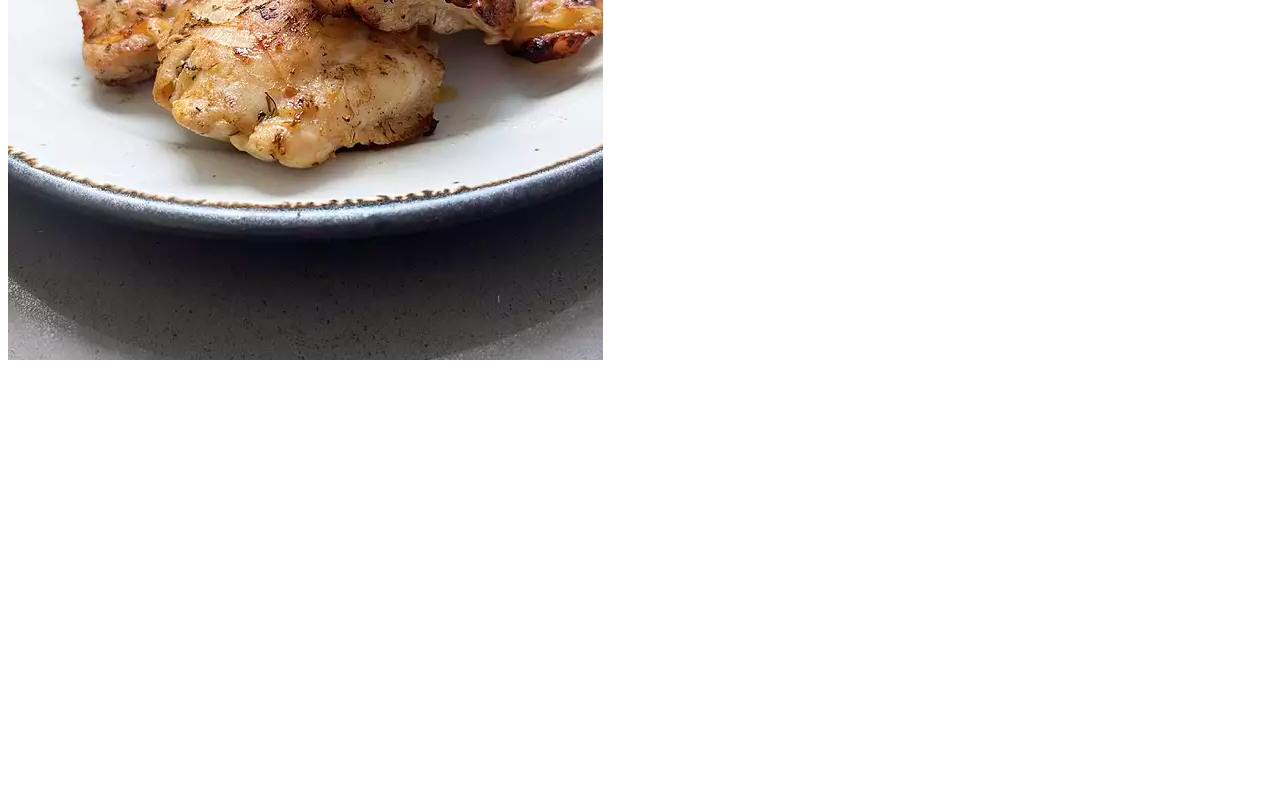
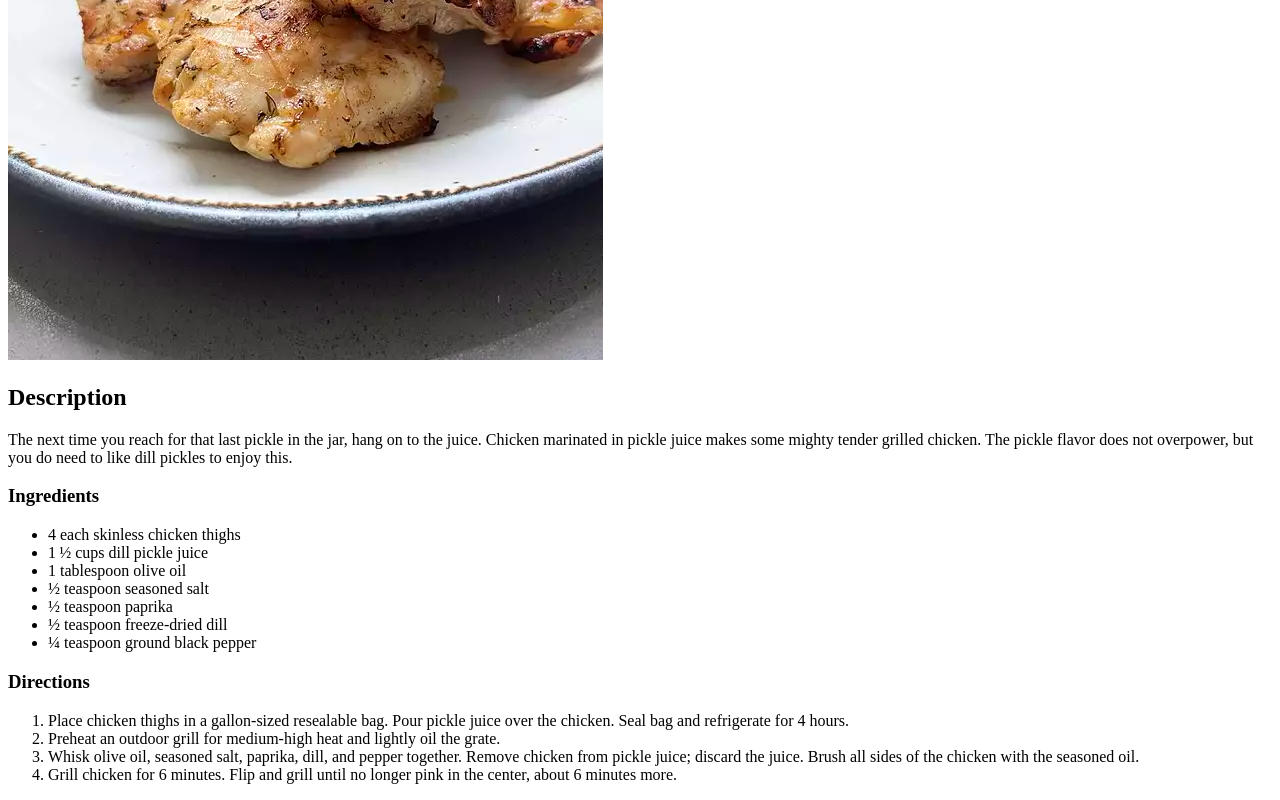
Before and after one commit to Ahiezer7/odin-recipes, a plain HTML site: page recipes/chicken.html in a window 1280 px wide. Shown: the part 511-1311 px from the top of the page. Before the commit the page ends 883 px from the top, so only its background shows below. Drawn offline with Linux system fonts and the light colour scheme.

Commit message:
Correct h3 title by directions in all recipes

```diff
--- a/recipes/chicken.html
+++ b/recipes/chicken.html
@@ -7,5 +7,46 @@
   <body>
     <h1>Pickle Chicken</h1>
     <img src="../images/chicken.webp" alt="chicken" />
+
+    <h2>Description</h2>
+    <p>
+      The next time you reach for that last pickle in the jar, hang on to the
+      juice. Chicken marinated in pickle juice makes some mighty tender grilled
+      chicken. The pickle flavor does not overpower, but you do need to like
+      dill pickles to enjoy this.
+    </p>
+
+    <h3>Ingredients</h3>
+
+    <ul>
+      <li>4 each skinless chicken thighs</li>
+      <li>1 ½ cups dill pickle juice</li>
+      <li>1 tablespoon olive oil</li>
+      <li>½ teaspoon seasoned salt</li>
+      <li>½ teaspoon paprika</li>
+      <li>½ teaspoon freeze-dried dill</li>
+      <li>¼ teaspoon ground black pepper</li>
+    </ul>
+
+    <h3>Directions</h3>
+
+    <ol>
+      <li>
+        Place chicken thighs in a gallon-sized resealable bag. Pour pickle juice
+        over the chicken. Seal bag and refrigerate for 4 hours.
+      </li>
+      <li>
+        Preheat an outdoor grill for medium-high heat and lightly oil the grate.
+      </li>
+      <li>
+        Whisk olive oil, seasoned salt, paprika, dill, and pepper together.
+        Remove chicken from pickle juice; discard the juice. Brush all sides of
+        the chicken with the seasoned oil.
+      </li>
+      <li>
+        Grill chicken for 6 minutes. Flip and grill until no longer pink in the
+        center, about 6 minutes more.
+      </li>
+    </ol>
   </body>
 </html>
```
Also changed, not shown: recipes/waffles.html (+2 -2 lines).
